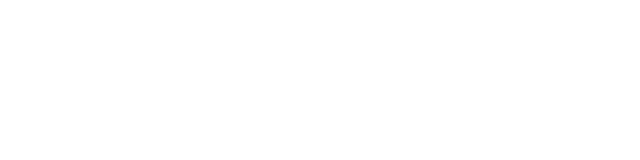
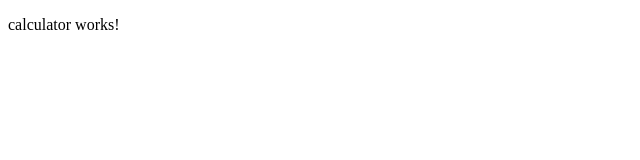
Before and after one commit to jeanluckei/angular, an Angular app in the folder calculadora/: page / in a window 1280 px wide. Shown: the top 160 px of the page, without its empty margins (0-640 px from the left). Built offline with nearby package versions, Linux system fonts and the light colour scheme.

Commit message:
Creating modules/components

```diff
--- a/calculadora/src/app/app.component.html
+++ b/calculadora/src/app/app.component.html
@@ -0,0 +1 @@
+<app-calculator></app-calculator>
--- a/calculadora/src/app/app.module.ts
+++ b/calculadora/src/app/app.module.ts
@@ -2,7 +2,7 @@
 import { BrowserModule } from '@angular/platform-browser';
 
 import { AppComponent } from './app.component';
-import { CalculadoraModule } from './calculadora';
+import { CalculatorModule } from './calculator';
 
 @NgModule({
   declarations: [
@@ -10,7 +10,7 @@
   ],
   imports: [
     BrowserModule,
-    CalculadoraModule
+    CalculatorModule
   ],
   providers: [],
   bootstrap: [AppComponent]
--- a/calculadora/src/app/calculadora/index.ts
+++ /dev/null
@@ -1 +0,0 @@
-export * from './calculadora.module';
--- /dev/null
+++ b/calculadora/src/app/calculator/components/calculator.component.html
@@ -0,0 +1 @@
+<p>calculator works!</p>
--- /dev/null
+++ b/calculadora/src/app/calculator/components/calculator.component.ts
@@ -0,0 +1,15 @@
+import { Component, OnInit } from '@angular/core';
+
+@Component({
+  selector: 'app-calculator',
+  templateUrl: './calculator.component.html',
+  styleUrls: ['./calculator.component.css']
+})
+export class CalculatorComponent implements OnInit {
+
+  constructor() { }
+
+  ngOnInit() {
+  }
+
+}
--- /dev/null
+++ b/calculadora/src/app/calculator/components/index.ts
@@ -0,0 +1 @@
+export * from './calculator.component';
--- /dev/null
+++ b/calculadora/src/app/calculator/index.ts
@@ -0,0 +1 @@
+export * from './calculator.module';
```
Also changed, not shown: calculadora/src/app/calculadora/calculadora.module.ts (deleted, +0 -12 lines), calculadora/src/app/calculator/calculator.module.ts (added, +18 -0 lines), calculadora/src/app/calculator/components/calculator.component.css (added), 1 other file (tests, documents, lock files or other folders).
